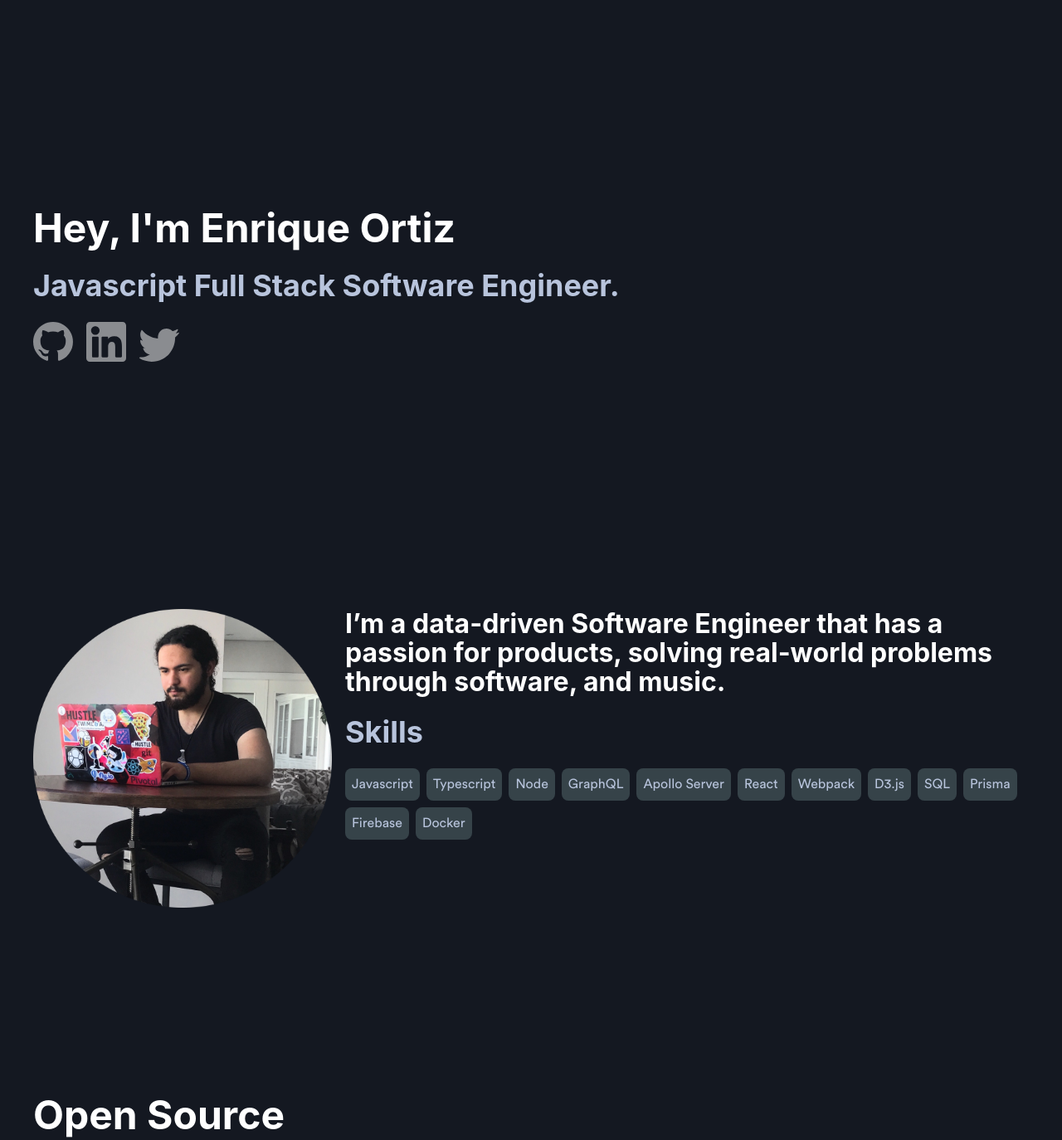
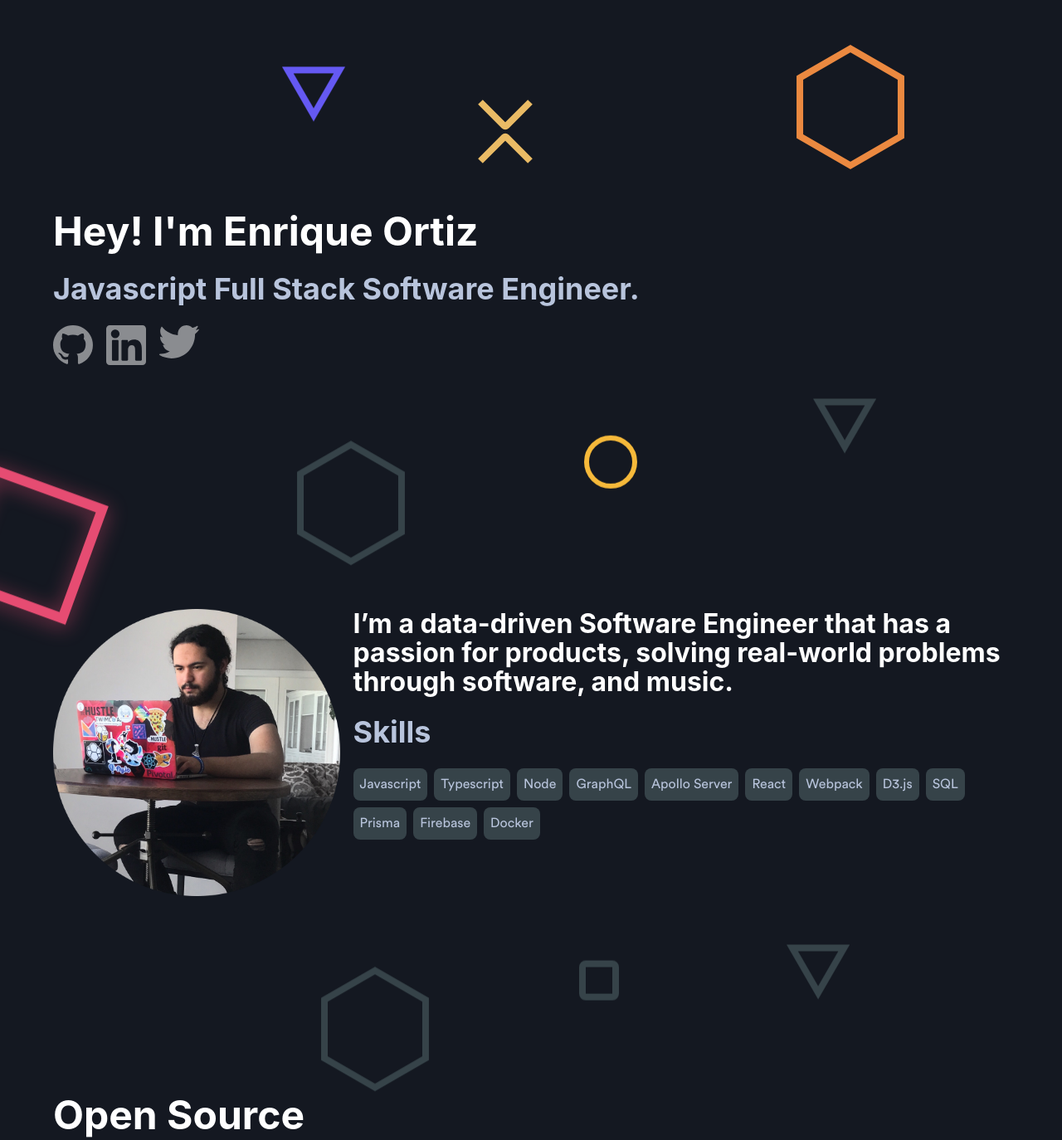
Before and after one commit to Evalir/evalir.github.io, a Gatsby site: page / in a window 1280 px wide. Shown: the part 80-1454 px from the top of the page at 83% size. Built offline with nearby package versions, Linux system fonts and the light colour scheme; Gatsby itself is replaced by a stand-in of ours.

Commit message:
Add SVGs

```diff
--- a/src/components/About.js
+++ b/src/components/About.js
@@ -1,9 +1,44 @@
 import React from 'react'
-import styled from 'styled-components'
+import styled, { keyframes } from 'styled-components'
 import { MugshotImg } from '../components/MugshotImg'
+import MiniRectangle from '../images/minirectangle.inline.svg'
+import HexagonGrey from '../images/hexagong.inline.svg'
+import ReverseTriangle from '../images/reverse.triangle.inline.svg'
 import Tag from './Tag'
 
+const float = keyframes`
+  0%, 100% {
+    transform: translateY(0);
+  }
+
+  50% {
+    transform: translateY(15%);
+  }
+`
+
+const Placer = styled.div`
+  position: absolute;
+  display: block;
+  animation: ${float} ${props => props.animationDuration || '4s'} ease-in-out
+    infinite;
+  top: ${props => props.top || '0'};
+  left: ${props => props.left || '0'};
+  @media screen and (max-width: 1023px) {
+    top: ${props => props.tabletTop || props.top};
+    left: ${props => props.tabletLeft || props.left};
+  }
+
+  @media screen and (max-width: 500px) {
+    display: ${props => (props.hiddenMobile ? 'none' : 'block')};
+  }
+
+  @media screen and (max-width: 320px) {
+    display: none;
+  }
+`
+
 const StyledAbout = styled.div`
+  position: relative;
   min-height: calc(70vh);
   margin: 0 auto;
   display: grid;
@@ -63,6 +98,23 @@ const AboutMe = () => (
         ))}
       </div>
     </div>
+    <>
+      <Placer
+        top="75%"
+        left="55%"
+        tabletTop="85%"
+        tabletLeft="45%"
+        hiddenMobile
+      >
+        <MiniRectangle />
+      </Placer>
+      <Placer top="75%" left="28%" hiddenMobile>
+        <HexagonGrey />
+      </Placer>
+      <Placer top="65%" left="75%" hiddenMobile>
+        <ReverseTriangle />
+      </Placer>
+    </>
   </StyledAbout>
 )
 
--- a/src/components/Hero.js
+++ b/src/components/Hero.js
@@ -1,15 +1,54 @@
 import React from 'react'
-import styled from 'styled-components'
+import styled, { keyframes } from 'styled-components'
 
 import NormalLink from './NormalLink'
 import GithubSVG from '../images/github.inline.svg'
 import LinkedInSVG from '../images/linkedin.inline.svg'
 import TwitterSVG from '../images/twitter.inline.svg'
+import Circle from '../images/circle.inline.svg'
+import Ellipse from '../images/ellipse.inline.svg'
+import Ex from '../images/ex.inline.svg'
+import Hexagon from '../images/hexagon.inline.svg'
+import HexagonGrey from '../images/hexagong.inline.svg'
+import RedSquare from '../images/red.square.inline.svg'
+import ColoredReverseTriangle from '../images/reverse.triangle.c.inline.svg'
+import ReverseTriangle from '../images/reverse.triangle.inline.svg'
 
+const float = keyframes`
+  0%, 100% {
+    transform: translateY(0);
+  }
+
+  50% {
+    transform: translateY(15%);
+  }
+`
+
+const Placer = styled.div`
+  position: absolute;
+  display: block;
+  animation: ${float} ${props => props.animationDuration || '4s'} ease-in-out
+    infinite;
+  top: ${props => props.top || '0'};
+  left: ${props => props.left || '0'};
+  @media screen and (max-width: 1023px) {
+    top: ${props => props.tabletTop || props.top};
+    left: ${props => props.tabletLeft || props.left};
+  }
+
+  @media screen and (max-width: 500px) {
+    display: ${props => (props.hiddenMobile ? 'none' : 'block')};
+  }
+
+  @media screen and (max-width: 320px) {
+    display: none;
+  }
+`
 const StyledHero = styled.div`
   height: calc(100vh - 60px);
   margin: 0 auto;
   display: flex;
+  overflow-x: hidden;
   flex-direction: column;
   justify-content: center;
   color: white;
@@ -29,7 +68,36 @@ const StyledHero = styled.div`
 
 const Hero = () => (
   <StyledHero>
-    <h1>Hey, I'm Enrique Ortiz</h1>
+    <>
+      <Placer top="75%" left="0%" tabletTop="72%" tabletLeft="-15%">
+        <RedSquare />
+      </Placer>
+      <Placer
+        top="15%"
+        left="75%"
+        tabletLeft="65%"
+        hiddenMobile
+        animationDuration="7s"
+      >
+        <Hexagon />
+      </Placer>
+      <Placer top="25%" left="45%" tabletTop="20%" animationDuration="5s">
+        <Ex />
+      </Placer>
+      <Placer top="15%" left="25%" tabletLeft="15%">
+        <ColoredReverseTriangle />
+      </Placer>
+      <Placer top="75%" left="55%" tabletTop="85%" tabletLeft="45%">
+        <Circle />
+      </Placer>
+      <Placer top="75%" left="28%" hiddenMobile>
+        <HexagonGrey />
+      </Placer>
+      <Placer top="65%" left="75%" hiddenMobile>
+        <ReverseTriangle />
+      </Placer>
+    </>
+    <h1>Hey! I'm Enrique Ortiz</h1>
     <h3>Javascript Full Stack Software Engineer.</h3>
     <ul>
       <li>
--- a/src/components/layout.js
+++ b/src/components/layout.js
@@ -61,11 +61,13 @@ const GlobalStyle = createGlobalStyle`
     letter-spacing: normal;
   }
   html {
+    overflow-x: hidden;
     color: #ffffff;
     font-size: 16px;
     -webkit-font-smoothing: antialiased;
   }
   body {
+    overflow-x: hidden;
     background: #141821;
     color: #FFFFFF;
     margin: 0;
@@ -73,6 +75,9 @@ const GlobalStyle = createGlobalStyle`
     font-family: CircularStd;
     letter-spacing: normal;
     -webkit-font-smoothing: antialiased;
+  }
+  svg {
+    display: block;
   }
   .container {
     max-width: 960px;
@@ -85,7 +90,9 @@ const GlobalStyle = createGlobalStyle`
 
 const Wrapper = styled.div`
   margin: 0 auto;
+  width: 90%;
   max-width: 1200px;
+  overflow-x: hidden;
   h1 {
     font-size: ${props => props.theme.unit.getRem(48)};
   }
```
Also changed, not shown: src/images/circle.inline.svg (renamed from src/images/circle.svg), src/images/ellipse.inline.svg (renamed from src/images/ellipse.svg), src/images/ex.inline.svg (renamed from src/images/ex.svg), src/images/hexagon.inline.svg (renamed from src/images/hexagon.svg), src/images/hexagong.inline.svg (renamed from src/images/hexagong.svg), src/images/minirectangle.inline.svg (renamed from src/images/minirectangle.svg), src/images/red.square.inline.svg (renamed from src/images/red.square.svg), src/images/reverse.triangle.c.inline.svg (renamed from src/images/reverse.triangle.c.svg), src/images/reverse.triangle.inline.svg (renamed from src/images/reverse.triangle.svg).
